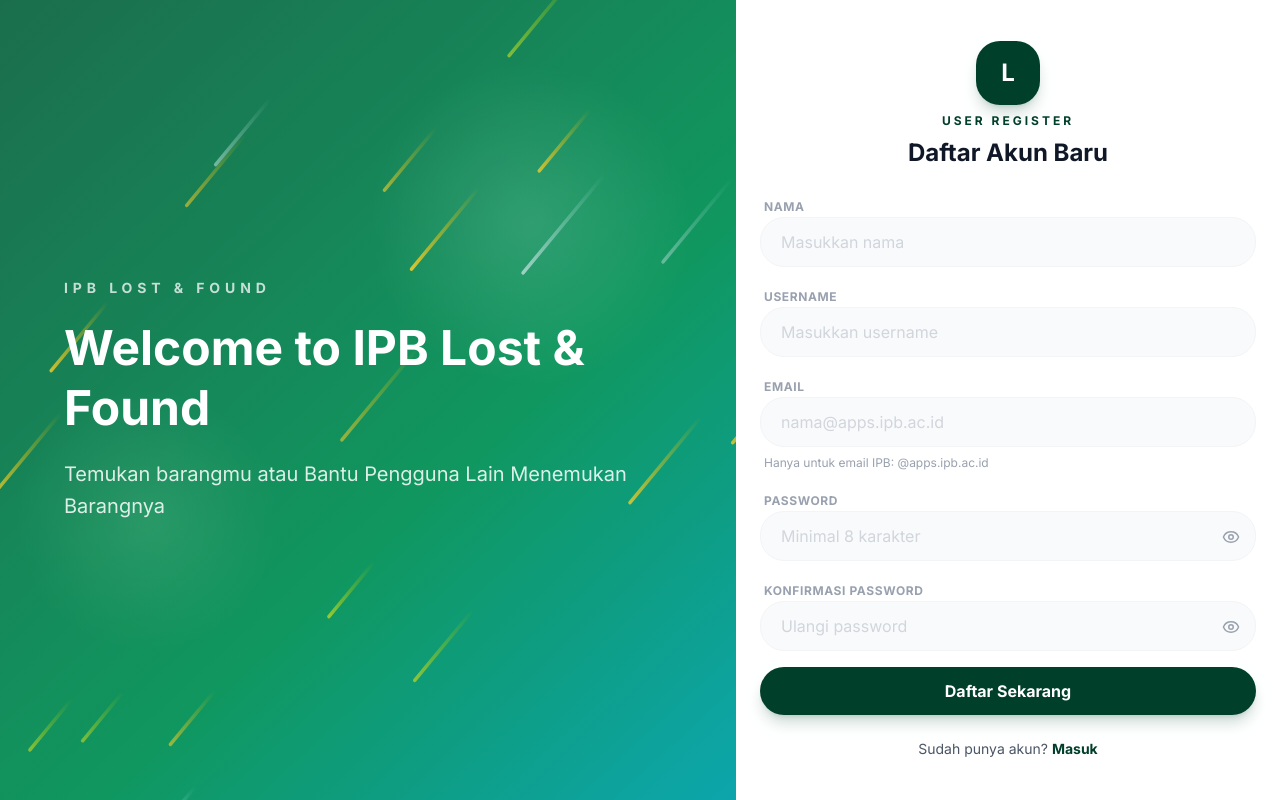
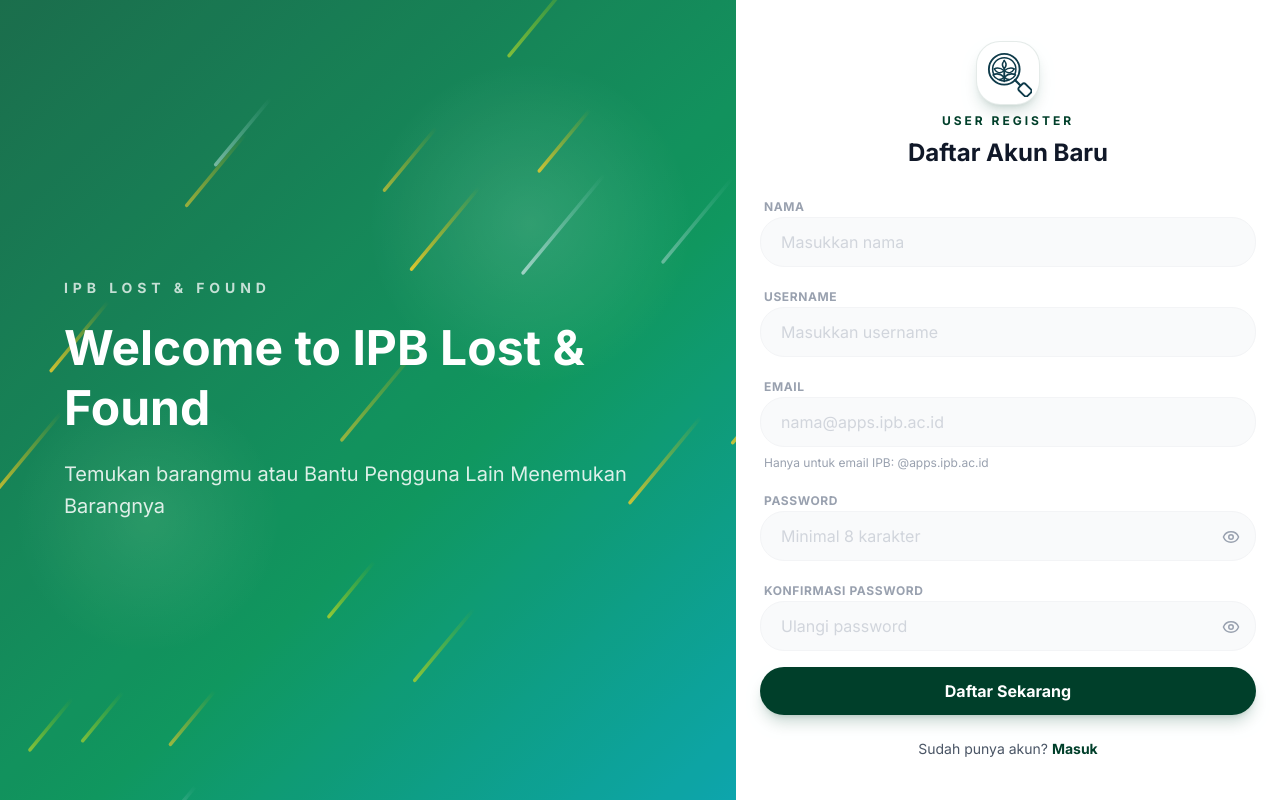
Before and after one commit to kiv-yy/ads-6p1, a React (Vite) app in the folder frontend/: page /register in a window 1280 px wide. Built offline with nearby package versions, Linux system fonts and the light colour scheme; no server answers.

Commit message:
ganti logo website

```diff
--- /dev/null
+++ b/frontend/src/components/BrandLogo.jsx
@@ -0,0 +1,15 @@
+import logoUrl from '../assets/lostfound-logo.svg';
+import { cn } from '../utils/cn';
+
+export default function BrandLogo({ className = '', imageClassName = '' }) {
+  return (
+    <div
+      className={cn(
+        'flex items-center justify-center rounded-2xl bg-white border border-ipb-green/10 shadow-lg shadow-ipb-green/15 overflow-hidden',
+        className
+      )}
+    >
+      <img src={logoUrl} alt="Lost & Found IPB" className={cn('h-[78%] w-[78%] object-contain', imageClassName)} />
+    </div>
+  );
+}
--- a/frontend/src/components/Navigation.jsx
+++ b/frontend/src/components/Navigation.jsx
@@ -5,6 +5,7 @@
 import { cn } from "../utils/cn";
 import api from "../api/axios";
 import { UserAvatar } from "./UI";
+import BrandLogo from "./BrandLogo";
 
 export const Sidebar = ({ collapsed = false, onToggle }) => {
   const { pathname } = useLocation();
@@ -38,7 +39,7 @@
       )}
     >
       <div className={cn("mb-8 flex items-center gap-3", collapsed ? "px-4 justify-center" : "px-8")}>
-        <div className="w-10 h-10 bg-white rounded-xl flex items-center justify-center text-ipb-green font-bold text-xl">L</div>
+        <BrandLogo className="w-10 h-10 rounded-xl shadow-none" />
         <div className={cn("leading-tight overflow-hidden transition-all", collapsed ? "w-0 opacity-0" : "w-auto opacity-100")}>
           <h1 className="font-bold text-white text-lg tracking-tight">Lost&Found</h1>
           <p className="text-[10px] uppercase tracking-widest text-white/60 font-semibold">IPB University</p>
--- a/frontend/src/pages/ForgotPassword.jsx
+++ b/frontend/src/pages/ForgotPassword.jsx
@@ -3,6 +3,7 @@
 import api from '../api/axios';
 import { Button, Input } from '../components/UI';
 import AuthLayout from '../components/AuthLayout';
+import BrandLogo from '../components/BrandLogo';
 import { getApiErrorMessage } from '../utils/apiError';
 
 export default function ForgotPassword() {
@@ -33,9 +34,7 @@
     <AuthLayout>
       <div className="w-full max-w-md space-y-6 animate-in fade-in zoom-in duration-300">
         <div className="text-center space-y-2">
-          <div className="mx-auto flex h-16 w-16 items-center justify-center rounded-2xl bg-ipb-green text-2xl font-bold text-white shadow-lg shadow-ipb-green/20">
-            L
-          </div>
+          <BrandLogo className="mx-auto h-16 w-16" />
           <p className="text-xs font-bold uppercase tracking-[0.25em] text-ipb-green">Account Recovery</p>
           <h1 className="text-2xl font-bold text-gray-900">Lupa Password</h1>
         </div>
--- a/frontend/src/pages/Login.jsx
+++ b/frontend/src/pages/Login.jsx
@@ -4,6 +4,7 @@
 import { useAuth } from '../contexts/AuthContext';
 import { Button, Input } from '../components/UI';
 import AuthLayout from '../components/AuthLayout';
+import BrandLogo from '../components/BrandLogo';
 import api from '../api/axios';
 
 export default function Login() {
@@ -55,9 +56,7 @@
     <AuthLayout>
         <div className="w-full max-w-md space-y-8 animate-in fade-in zoom-in duration-300">
           <div className="text-center space-y-3">
-            <div className="mx-auto flex h-16 w-16 items-center justify-center rounded-2xl bg-ipb-green text-2xl font-bold text-white shadow-lg shadow-ipb-green/20">
-              L
-            </div>
+            <BrandLogo className="mx-auto h-16 w-16" />
             <div>
               <p className="text-xs font-bold uppercase tracking-[0.25em] text-ipb-green">User Login</p>
               <h2 className="mt-2 text-2xl font-bold text-gray-900">Masuk Akun</h2>
--- a/frontend/src/pages/Register.jsx
+++ b/frontend/src/pages/Register.jsx
@@ -4,6 +4,7 @@
 import { useAuth } from '../contexts/AuthContext';
 import { Button, Input } from '../components/UI';
 import AuthLayout from '../components/AuthLayout';
+import BrandLogo from '../components/BrandLogo';
 import { getApiErrorMessage } from '../utils/apiError';
 
 export default function Register() {
@@ -72,9 +73,7 @@
     <AuthLayout title="Welcome to IPB Lost & Found">
       <div className="w-full max-w-lg space-y-6 animate-in fade-in zoom-in duration-300">
         <div className="text-center space-y-2">
-          <div className="mx-auto flex h-16 w-16 items-center justify-center rounded-2xl bg-ipb-green text-2xl font-bold text-white shadow-lg shadow-ipb-green/20">
-            L
-          </div>
+          <BrandLogo className="mx-auto h-16 w-16" />
           <p className="text-xs font-bold uppercase tracking-[0.25em] text-ipb-green">User Register</p>
           <h1 className="text-2xl font-bold text-gray-900">Daftar Akun Baru</h1>
         </div>
--- a/frontend/src/pages/ResetPassword.jsx
+++ b/frontend/src/pages/ResetPassword.jsx
@@ -4,6 +4,7 @@
 import api from '../api/axios';
 import { Button, Input } from '../components/UI';
 import AuthLayout from '../components/AuthLayout';
+import BrandLogo from '../components/BrandLogo';
 import { getApiErrorMessage } from '../utils/apiError';
 
 export default function ResetPassword() {
@@ -43,9 +44,7 @@
     <AuthLayout>
       <div className="w-full max-w-md space-y-6 animate-in fade-in zoom-in duration-300">
         <div className="text-center space-y-2">
-          <div className="mx-auto flex h-16 w-16 items-center justify-center rounded-2xl bg-ipb-green text-2xl font-bold text-white shadow-lg shadow-ipb-green/20">
-            L
-          </div>
+          <BrandLogo className="mx-auto h-16 w-16" />
           <p className="text-xs font-bold uppercase tracking-[0.25em] text-ipb-green">Reset Password</p>
           <h1 className="text-2xl font-bold text-gray-900">Buat Password Baru</h1>
         </div>
```
Also changed, not shown: frontend/src/assets/lostfound-logo.svg (added).
